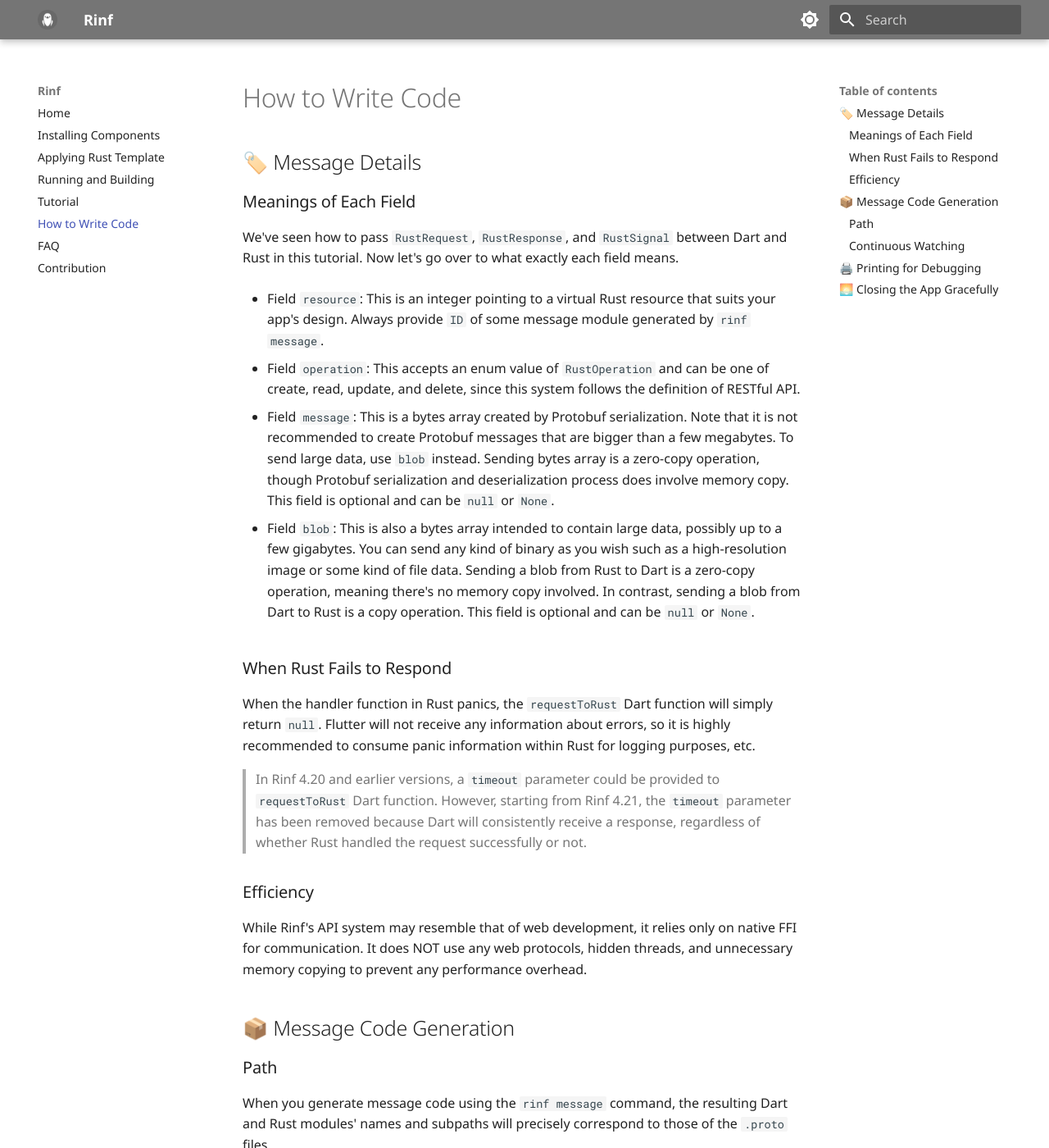
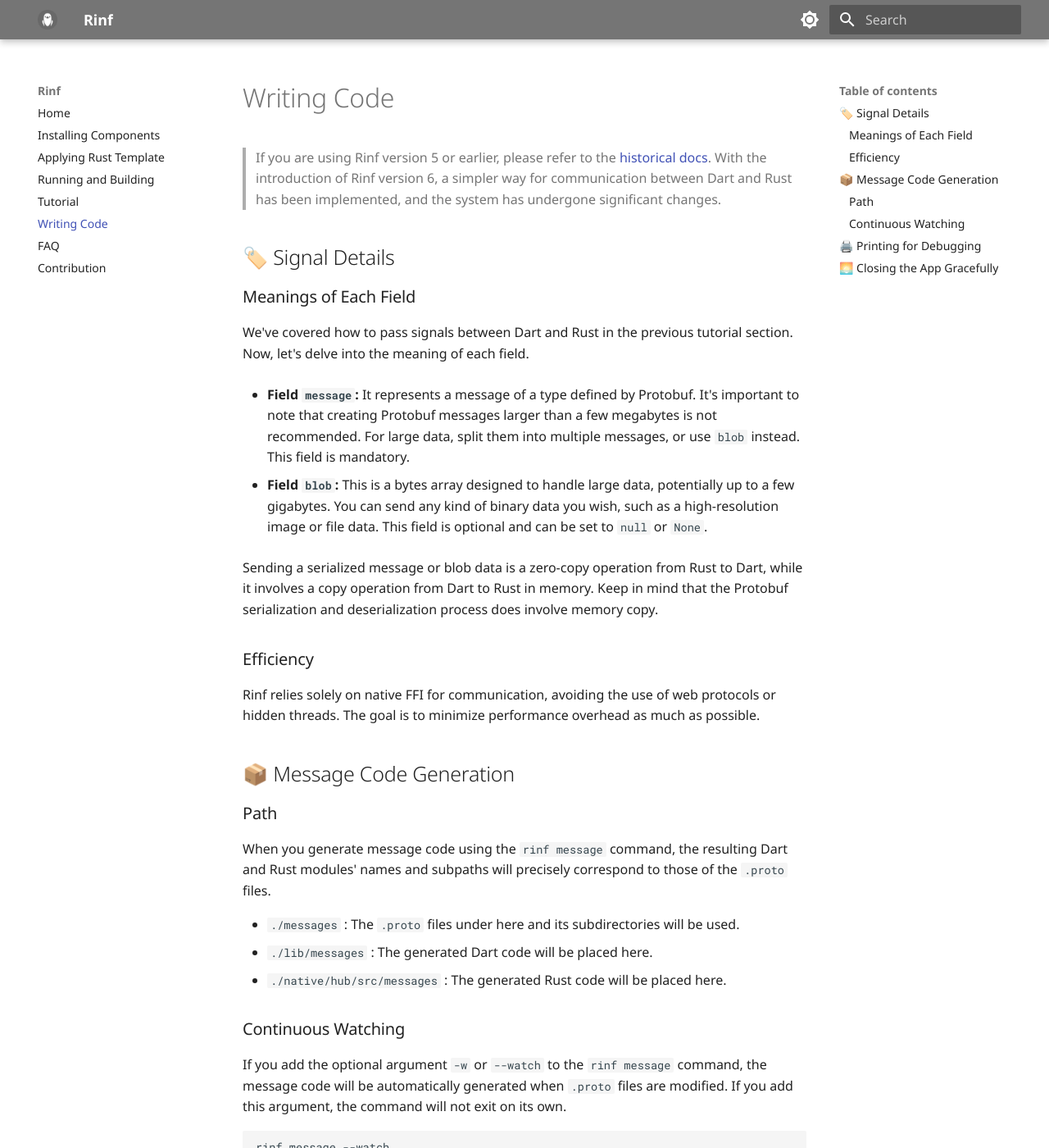
Before and after one commit to cunarist/rinf, an MkDocs documentation site: the page built from documentation/docs/writing-code.md, in a window 1280 px wide and 1400 px high. Shown: the whole window at 82% size. Built offline with MkDocs 1.6.1 and Material for MkDocs 9.7.7, drawn with Linux system fonts in a browser that asks for light colours.

Commit message:
Update docs

```diff
--- a/documentation/docs/writing-code.md
+++ b/documentation/docs/writing-code.md
@@ -1,28 +1,22 @@
-# How to Write Code
+# Writing Code
 
-## 🏷️ Message Details
+> If you are using Rinf version 5 or earlier, please refer to the [historical docs](https://github.com/cunarist/rinf/blob/v5.4.0/documentation/docs/writing-code.md). With the introduction of Rinf version 6, a simpler way for communication between Dart and Rust has been implemented, and the system has undergone significant changes.
+
+## 🏷️ Signal Details
 
 ### Meanings of Each Field
 
-We've seen how to pass `RustRequest`, `RustResponse`, and `RustSignal` between Dart and Rust in this tutorial. Now let's go over to what exactly each field means.
+We've covered how to pass signals between Dart and Rust in the previous tutorial section. Now, let's delve into the meaning of each field.
 
-- Field `resource`: This is an integer pointing to a virtual Rust resource that suits your app's design. Always provide `ID` of some message module generated by `rinf message`.
+- **Field `message`:** It represents a message of a type defined by Protobuf. It's important to note that creating Protobuf messages larger than a few megabytes is not recommended. For large data, split them into multiple messages, or use `blob` instead. This field is mandatory.
 
-- Field `operation`: This accepts an enum value of `RustOperation` and can be one of create, read, update, and delete, since this system follows the definition of RESTful API.
+- **Field `blob`:** This is a bytes array designed to handle large data, potentially up to a few gigabytes. You can send any kind of binary data you wish, such as a high-resolution image or file data. This field is optional and can be set to `null` or `None`.
 
-- Field `message`: This is a bytes array created by Protobuf serialization. Note that it is not recommended to create Protobuf messages that are bigger than a few megabytes. To send large data, use `blob` instead. Sending bytes array is a zero-copy operation, though Protobuf serialization and deserialization process does involve memory copy. This field is optional and can be `null` or `None`.
-
-- Field `blob`: This is also a bytes array intended to contain large data, possibly up to a few gigabytes. You can send any kind of binary as you wish such as a high-resolution image or some kind of file data. Sending a blob from Rust to Dart is a zero-copy operation, meaning there's no memory copy involved. In contrast, sending a blob from Dart to Rust is a copy operation. This field is optional and can be `null` or `None`.
-
-### When Rust Fails to Respond
-
-When the handler function in Rust panics, the `requestToRust` Dart function will simply return `null`. Flutter will not receive any information about errors, so it is highly recommended to consume panic information within Rust for logging purposes, etc.
-
-> In Rinf 4.20 and earlier versions, a `timeout` parameter could be provided to `requestToRust` Dart function. However, starting from Rinf 4.21, the `timeout` parameter has been removed because Dart will consistently receive a response, regardless of whether Rust handled the request successfully or not.
+Sending a serialized message or blob data is a zero-copy operation from Rust to Dart, while it involves a copy operation from Dart to Rust in memory. Keep in mind that the Protobuf serialization and deserialization process does involve memory copy.
 
 ### Efficiency
 
-While Rinf's API system may resemble that of web development, it relies only on native FFI for communication. It does NOT use any web protocols, hidden threads, and unnecessary memory copying to prevent any performance overhead.
+Rinf relies solely on native FFI for communication, avoiding the use of web protocols or hidden threads. The goal is to minimize performance overhead as much as possible.
 
 ## 📦 Message Code Generation
 
```
Also changed, not shown: documentation/docs/applying-template.md (+1 -1 lines), documentation/docs/frequently-asked-questions.md (+3 -7 lines), documentation/docs/tutorial.md (+8 -6 lines).
